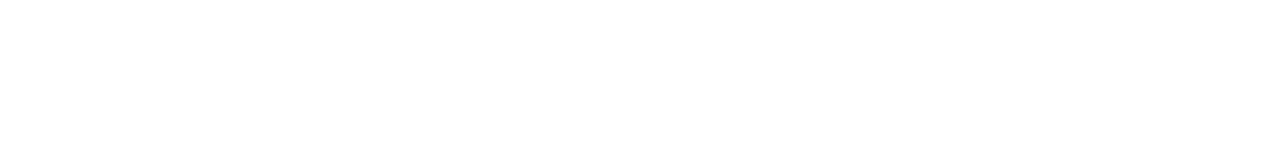
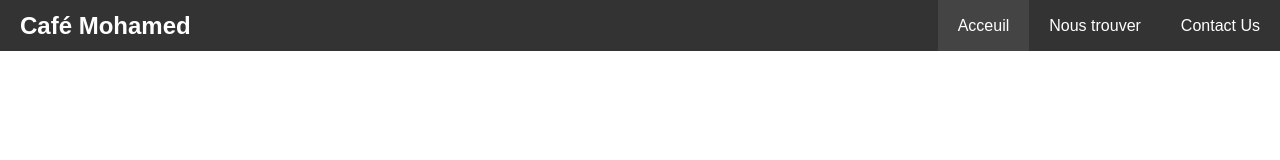
Before and after one commit to mohamedmarweni/caf--med, a plain HTML site: page cafe/index.html in a window 1280 px wide. Drawn offline with Linux system fonts and the light colour scheme.

Commit message:
first commit

```diff
--- a/cafe/css/styles.css
+++ b/cafe/css/styles.css
@@ -2,9 +2,53 @@
   margin: 0;
   padding: 0;
   box-sizing: border-box;
+  /* general */
+
 }
 h1,
 h2,
 h3{
 margin-bottom: 20px;
+font-family: 'Josefin Sans', sans-serif;
 }
+a{
+  text-decoration: none;
+}
+
+
+/* header */
+.header{
+  background-color: #333;
+  overflow: auto;
+  line-height: 0.7em;
+}
+.header nav h1{
+  float: left;
+  padding: 20px;
+  margin-bottom: 0;
+
+}
+.header nav h1 a{
+  color: white;
+
+}
+.header nav ul{
+  float: right;
+  margin-bottom: 0;
+}
+.header nav ul li{
+  float: left;
+  list-style: none;
+}
+.header nav ul li a{
+  color: white;
+  padding: 20px;
+  display: block;
+  font-family: 'Josefin Sans', sans-serif;
+}
+.header nav ul li a:hover{
+background-color: #444;
+}
+.active{
+  background-color: #444;
+}
--- a/cafe/index.html
+++ b/cafe/index.html
@@ -5,8 +5,17 @@
   <meta name="viewport" content="width=device-width, initial-scale=1.0">
   <title>Café Med|Acceuil</title>
   <link rel="stylesheet" href="./css/styles.css">
-</head>
+
 <body>
-
+  <header class="header">
+    <nav>
+      <h1><a href="index.html">Café Mohamed</a></h1>
+      <ul>
+<li><a class="active" href="index.html">Acceuil</a></li>
+<li><a href="where.html">Nous trouver</a></li>
+<li><a href="contact.html">Contact Us</a></li>
+</ul>
+</nav>
+</header>
 </body>
 </html>
```
Also changed, not shown: script.js (deleted, +0 -10 lines).
